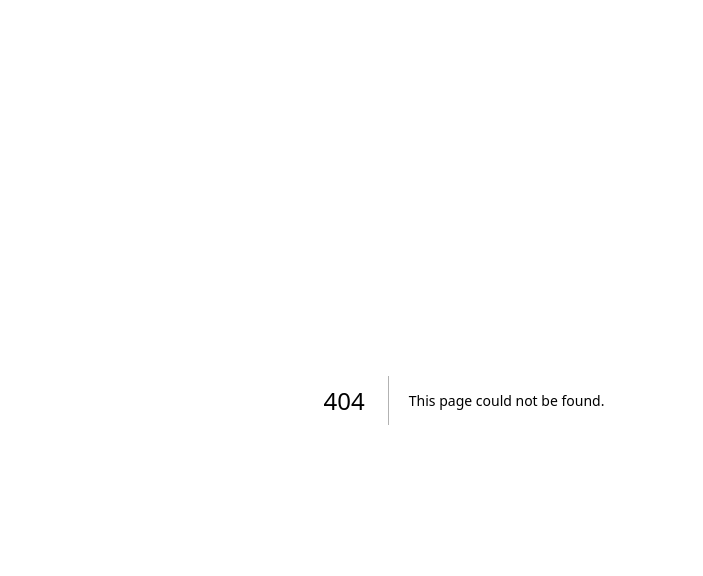
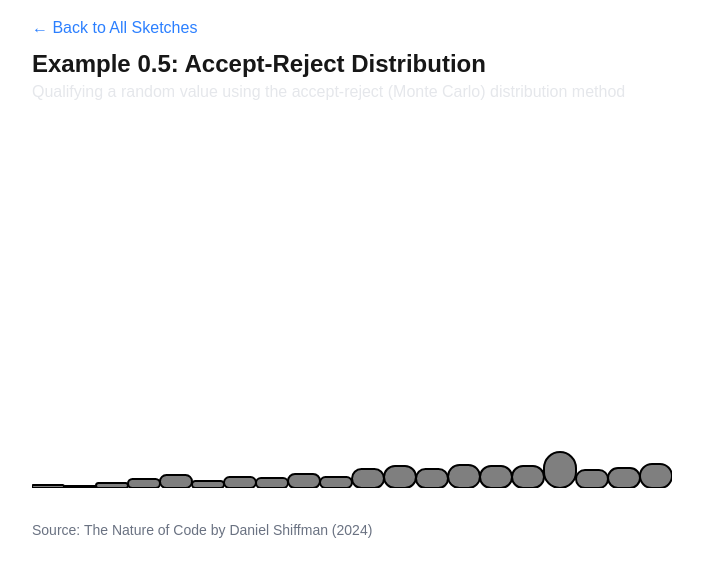
Before and after one commit to SoxFace/nature-of-code, a Next.js app: page /examples/05-accept-reject-dist in a window 1280 px wide. Before the commit this address had no page. Shown: the top 576 px of the page, without its empty margins (176-879 px from the left). Built offline with nearby package versions, Linux system fonts and the light colour scheme.

Commit message:
add: exercise 0.5 monte carlo distribution

```diff
--- /dev/null
+++ b/src/app/examples/05-accept-reject-dist/page.tsx
@@ -0,0 +1,60 @@
+'use client';
+
+import dynamic from 'next/dynamic';
+// Dynamically import P5Wrapper to disable SSR
+const P5Wrapper = dynamic(() => import('@/components/P5Wrapper'), { ssr: false });
+import SketchLayout from '@/components/SketchLayout';
+import p5 from 'p5';
+
+export default function AcceptRejectDistribution() {
+    // Define the sketch function
+    const sketch = (p5: p5) => {
+
+        const randomCounts: number[] = [];
+
+        p5.setup = () => {
+            p5.createCanvas(640, 360);
+            for (let i = 0; i < 20; i++) {
+                randomCounts[i] = 0;
+            }
+        };
+
+        p5.draw = () => {
+            p5.background(255);
+            // Pick a random number and increase the count
+            const index = p5.int(acceptReject() * randomCounts.length);
+            randomCounts[index]++;
+
+            p5.stroke(0);
+            p5.strokeWeight(2);
+            p5.fill(127);
+
+            const w = p5.width / randomCounts.length;
+            for (let x = 0; x < randomCounts.length; x++) {
+                p5.rect(x * w, p5.height - randomCounts[x], w, randomCounts[x], w - 1, randomCounts[x]);
+            }
+        };
+
+        function acceptReject() {
+            while (true) {
+                const r1 = p5.random(1);
+                const probability = r1;
+                const r2 = p5.random(1);
+                if (r2 < probability) {
+                    return r1;
+                }
+            }
+        }
+    };
+
+
+
+    return (
+        <SketchLayout
+            title="Example 0.5: Accept-Reject Distribution"
+            description="Qualifying a random value using the accept-reject (Monte Carlo) distribution method"
+        >
+            <P5Wrapper sketch={sketch} />
+        </SketchLayout>
+    );
+}
--- a/src/app/page.tsx
+++ b/src/app/page.tsx
@@ -11,6 +11,11 @@ export default function Home() {
         <section>
           <h2 className="text-2xl font-semibold mb-3">Examples</h2>
           <ul className="list-disc pl-5 space-y-1">
+          <li>
+              <Link href="/examples/05-accept-reject-dist" className="text-blue-500 hover:underline">
+                0.5: Accept Reject Distribution
+              </Link>
+            </li>
           <li>
               <Link href="/examples/04-gaussian-distribution" className="text-blue-500 hover:underline">
                 0.4: Gaussian Distribution
```
